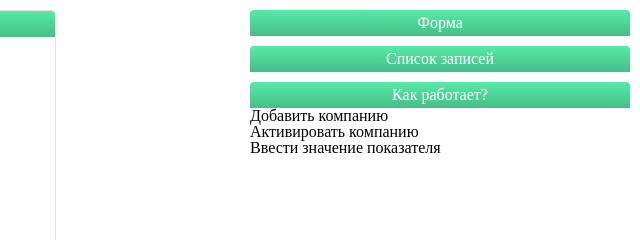
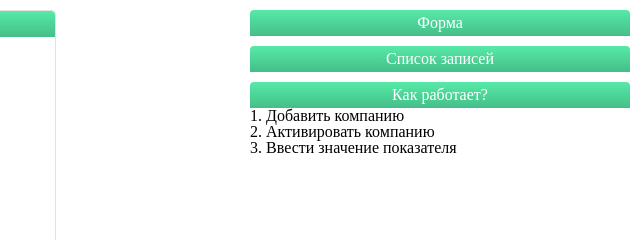
Before and after one commit to tuzik00/tuzik00.github.io, a website: page index.html in a window 1280 px wide. Shown: the top 240 px of the page, 640-1280 px from the left. Drawn offline with Linux system fonts and the light colour scheme.

Commit message:
Update index.html

```diff
--- a/index.html
+++ b/index.html
@@ -40,9 +40,9 @@
                     <div class="sidebar__line">
                         <div class="title title_theme-green">Как работает?</div>
                         <ol>
-                            <li>Добавить компанию</li>
-                            <li>Активировать компанию</li>
-                            <li>Ввести значение показателя</li>
+                            <li>1. Добавить компанию</li>
+                            <li>2. Активировать компанию</li>
+                            <li>3. Ввести значение показателя</li>
                         </ol>
                     </div>
                 </div>
```
